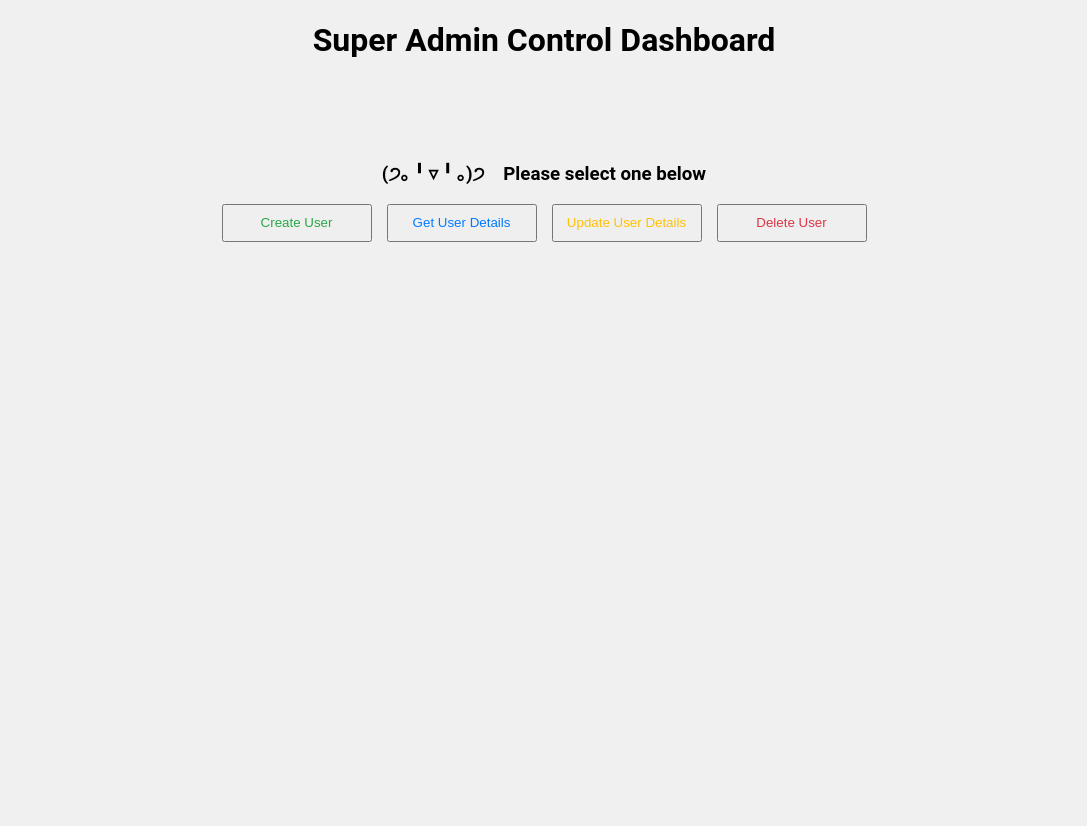
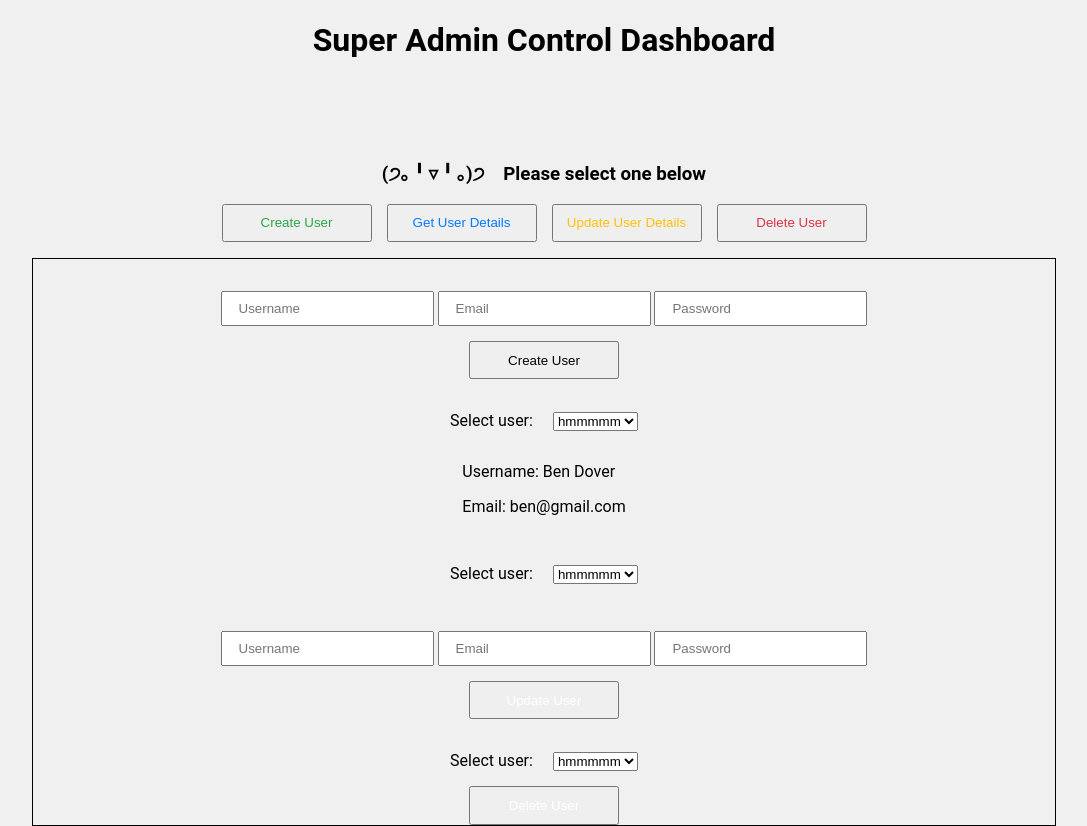
Before and after one commit to jim-low/backend-messaging-system, a plain HTML site: page client/pages/super-admin/control-dashboard.html in a window 1280 px wide. Shown: the whole page, without its empty margins (96-1183 px from the left). Drawn offline with Linux system fonts and the light colour scheme.

Commit message:
feat: add CRUD dashboard

```diff
--- a/client/pages/super-admin/control-dashboard.html
+++ b/client/pages/super-admin/control-dashboard.html
@@ -13,12 +13,70 @@
     <div class="links">
       <h3>(੭｡╹▿╹｡)੭ &nbsp;&nbsp; Please select one below</h3>
       <div>
-        <button id="create">create user</button>
-        <button id="read">get user details</button>
-        <button id="update">update user details</button>
-        <button id="delete">delete user</button>
+        <button id="create" data-container="create-user-dashboard" class="dashboard-button">create user</button>
+        <button id="read" data-container="get-user-dashboard" class="dashboard-button">get user details</button>
+        <button id="update" data-container="update-user-dashboard" class="dashboard-button">update user details</button>
+        <button id="delete" data-container="delete-user-dashboard" class="dashboard-button">delete user</button>
       </div>
     </div>
+    <div id="dashboard">
+      <div id="create-user-dashboard" class="container">
+        <div>
+          <input type="text" id="create-user-username" placeholder="Username" />
+          <input type="text" id="create-user-email" placeholder="Email" />
+          <input type="password" id="create-user-password" placeholder="Password" />
+        </div>
+        <button id="create-user-button">Create user</button>
+      </div>
 
+      <div id="get-user-dashboard" class="container">
+        <div>
+          <label for="users">Select user:</label>
+          <select name="users" id="users-dropdown">
+            <option value="hmm">hmmmmm</option>
+            <option value="hmm">hmmmmm</option>
+            <option value="hmm">hmmmmm</option>
+            <option value="hmm">hmmmmm</option>
+          </select>
+        </div>
+        <div class="get-user-result">
+          <p>Username: Ben Dover</p>
+          <p>Email: ben@gmail.com</p>
+        </div>
+      </div>
+
+      <div id="update-user-dashboard" class="container">
+        <div class="select-user">
+          <label for="update-user">Select user:</label>
+          <select name="update-user" id="update-user-dropdown">
+            <option value="hmm">hmmmmm</option>
+            <option value="hmm">hmmmmm</option>
+            <option value="hmm">hmmmmm</option>
+            <option value="hmm">hmmmmm</option>
+          </select>
+        </div>
+        <div class="inputs">
+          <div>
+            <input type="text" id="update-user-username" placeholder="Username" />
+            <input type="text" id="update-user-email" placeholder="Email" />
+            <input type="password" id="update-user-password" placeholder="Password" />
+          </div>
+          <button id="update-user-button">Update user</button>
+        </div>
+      </div>
+
+      <div id="delete-user-dashboard" class="container">
+        <div>
+          <label for="delete-user">Select user:</label>
+          <select name="delete-user" id="delete-user-dropdown">
+            <option value="hmm">hmmmmm</option>
+            <option value="hmm">hmmmmm</option>
+            <option value="hmm">hmmmmm</option>
+            <option value="hmm">hmmmmm</option>
+          </select>
+        </div>
+        <button id="delete-user-button">Delete user</button>
+      </div>
+    </div>
   </body>
 </html>
--- a/client/styles/control-dashboard.css
+++ b/client/styles/control-dashboard.css
@@ -9,3 +9,39 @@ button#create { color: #28a745; }
 button#read { color: #007bff; }
 button#update { color: #ffc107; }
 button#delete { color: #dc3545; }
+
+#dashboard {
+  border: 1px solid black;
+  width: 80%;
+  min-height: 500px;
+  margin: 1rem auto;
+}
+
+#create-user-dashboard, #get-user-dashboard, #update-user-dashboard, #delete-user-dashboard, .inputs {
+  width: 100%;
+  height: 100%;
+  padding-top: 2rem;
+
+  display: flex;
+  flex-direction: column;
+  justify-content: center;
+  align-items: center;
+  gap: 15px;
+}
+
+input {
+  padding: 0.5rem 1rem;
+}
+
+label {
+  margin-right: 1rem;
+}
+
+
+#create-user-dashboard {
+  gap: 15px;
+}
+
+#create-user-dashboard button {
+  color: unset;
+}
```
